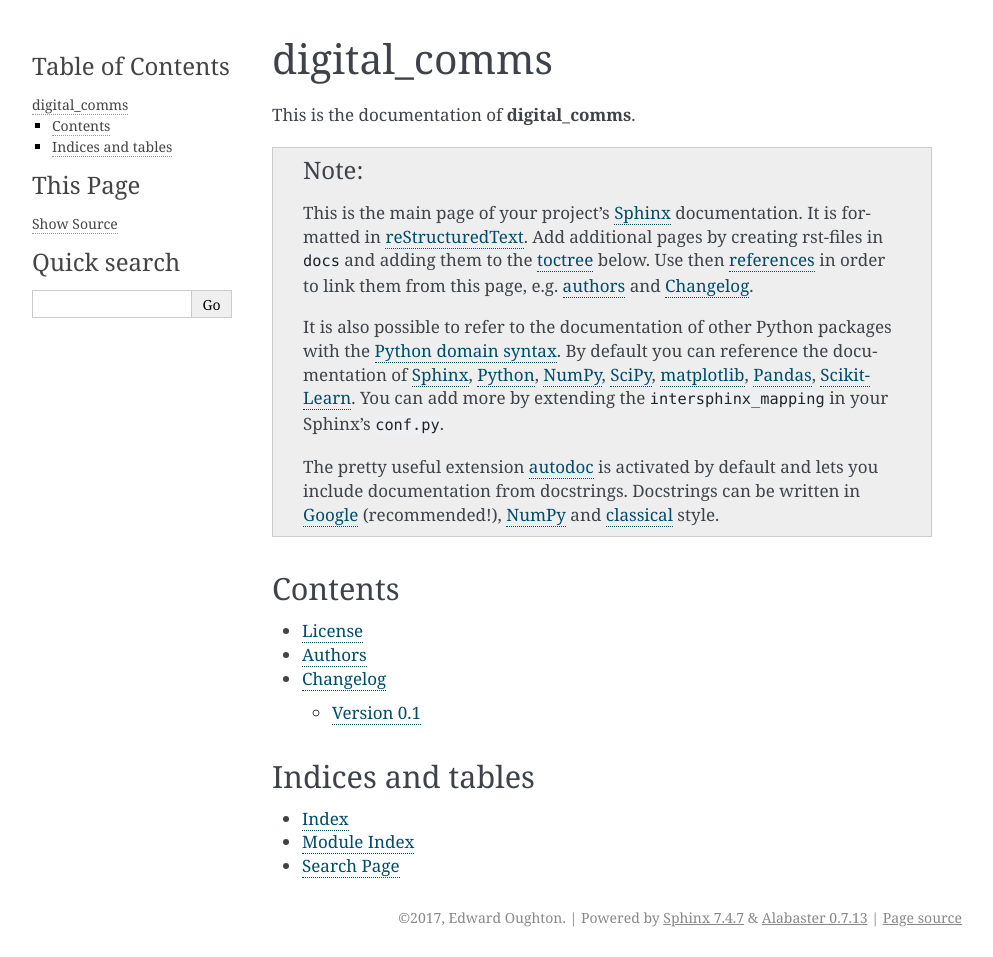
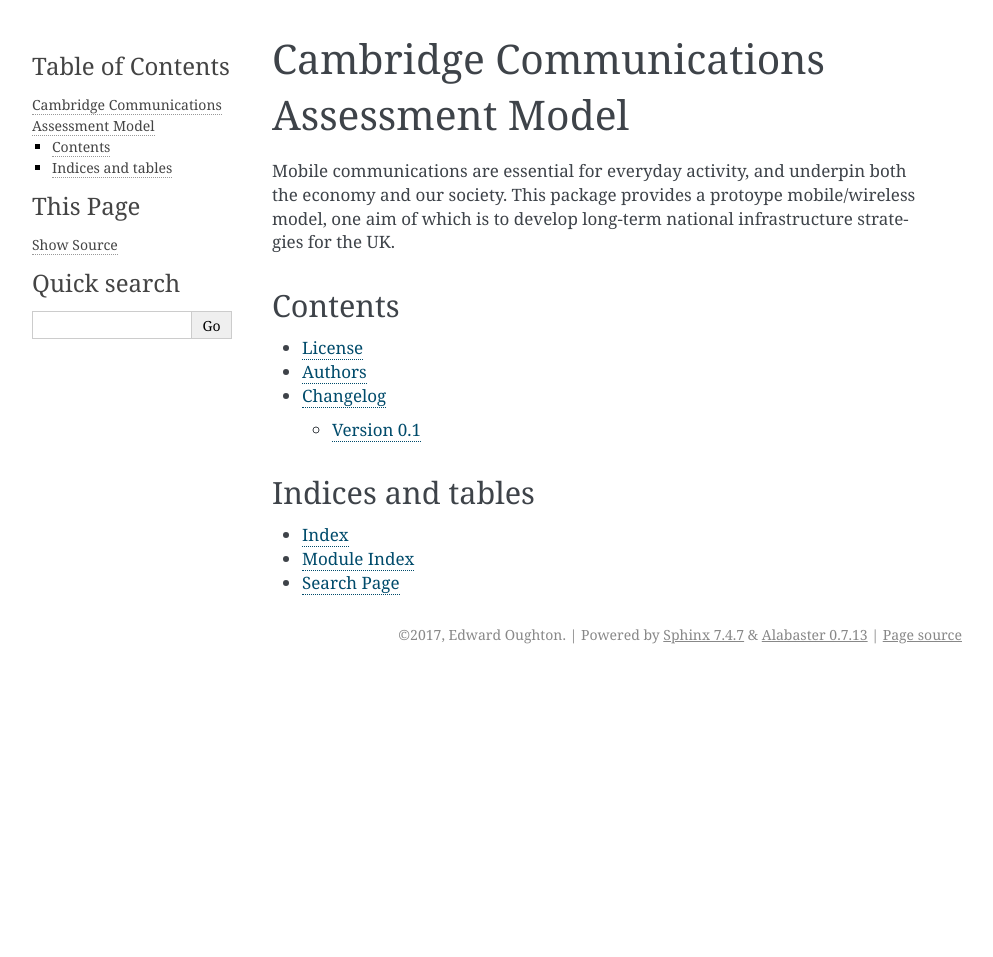
Before and after one commit to nismod/digital_comms, a Sphinx documentation site: the page built from docs/index.rst, in a window 1280 px wide. Shown: the whole page, without its empty margins (148-1141 px from the left). Built offline with Sphinx 7.4.7, drawn with Linux system fonts in a browser that asks for light colours; formulas are drawn with MathJax 3; pages that are not in the unit, such as notebooks, are missing from menus; after the commit the page ends 900 px from its top, so only the background shows below that.

Commit message:
Add short description to docs index page

```diff
--- a/docs/index.rst
+++ b/docs/index.rst
@@ -1,41 +1,11 @@
-=============
-digital_comms
-=============
+=========================================
+Cambridge Communications Assessment Model
+=========================================
 
-This is the documentation of **digital_comms**.
-
-.. note::
-
-    This is the main page of your project's `Sphinx <http://sphinx-doc.org/>`_
-    documentation. It is formatted in `reStructuredText
-    <http://sphinx-doc.org/rest.html>`__. Add additional pages by creating
-    rst-files in ``docs`` and adding them to the `toctree
-    <http://sphinx-doc.org/markup/toctree.html>`_ below. Use then
-    `references <http://sphinx-doc.org/markup/inline.html>`__ in order to link
-    them from this page, e.g. :ref:`authors <authors>` and :ref:`changes`.
-
-    It is also possible to refer to the documentation of other Python packages
-    with the `Python domain syntax
-    <http://sphinx-doc.org/domains.html#the-python-domain>`__. By default you
-    can reference the documentation of `Sphinx <http://sphinx.pocoo.org>`__,
-    `Python <http://docs.python.org/>`__, `NumPy
-    <http://docs.scipy.org/doc/numpy>`__, `SciPy
-    <http://docs.scipy.org/doc/scipy/reference/>`__, `matplotlib
-    <http://matplotlib.sourceforge.net>`__, `Pandas
-    <http://pandas.pydata.org/pandas-docs/stable>`__, `Scikit-Learn
-    <http://scikit-learn.org/stable>`__. You can add more by
-    extending the ``intersphinx_mapping`` in your Sphinx's ``conf.py``.
-
-    The pretty useful extension `autodoc
-    <http://www.sphinx-doc.org/en/stable/ext/autodoc.html>`__ is activated by
-    default and lets you include documentation from docstrings. Docstrings can
-    be written in `Google
-    <http://google.github.io/styleguide/pyguide.html#Comments>`__
-    (recommended!), `NumPy
-    <https://github.com/numpy/numpy/blob/master/doc/HOWTO_DOCUMENT.rst.txt>`__
-    and `classical
-    <http://www.sphinx-doc.org/en/stable/domains.html#info-field-lists>`__
-    style.
+Mobile communications are essential for everyday activity, and underpin both the
+economy and our society. This package provides a protoype mobile/wireless
+model, one aim of which is to develop long-term national infrastructure
+strategies for the UK.
 
 
 Contents
```
